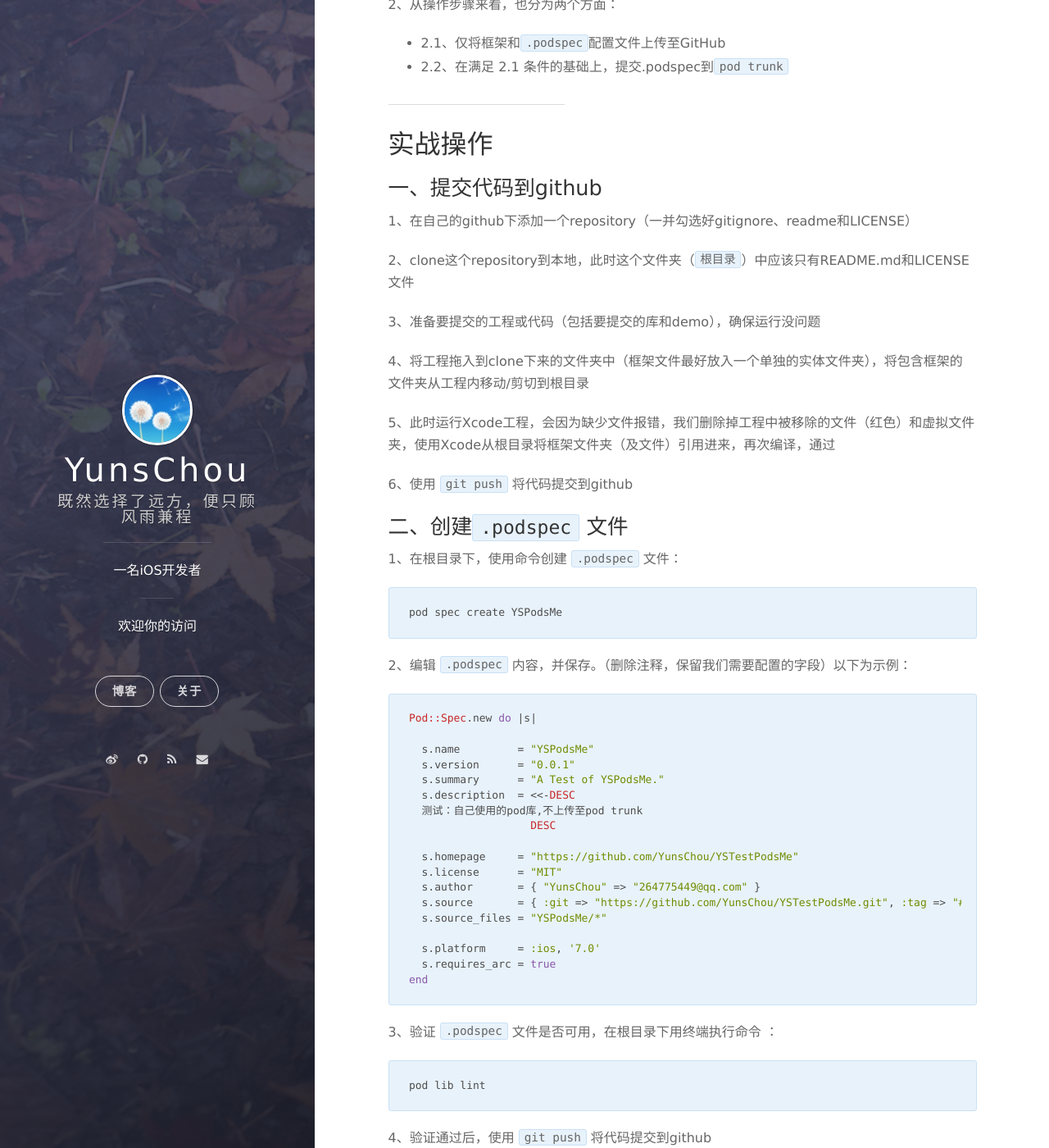
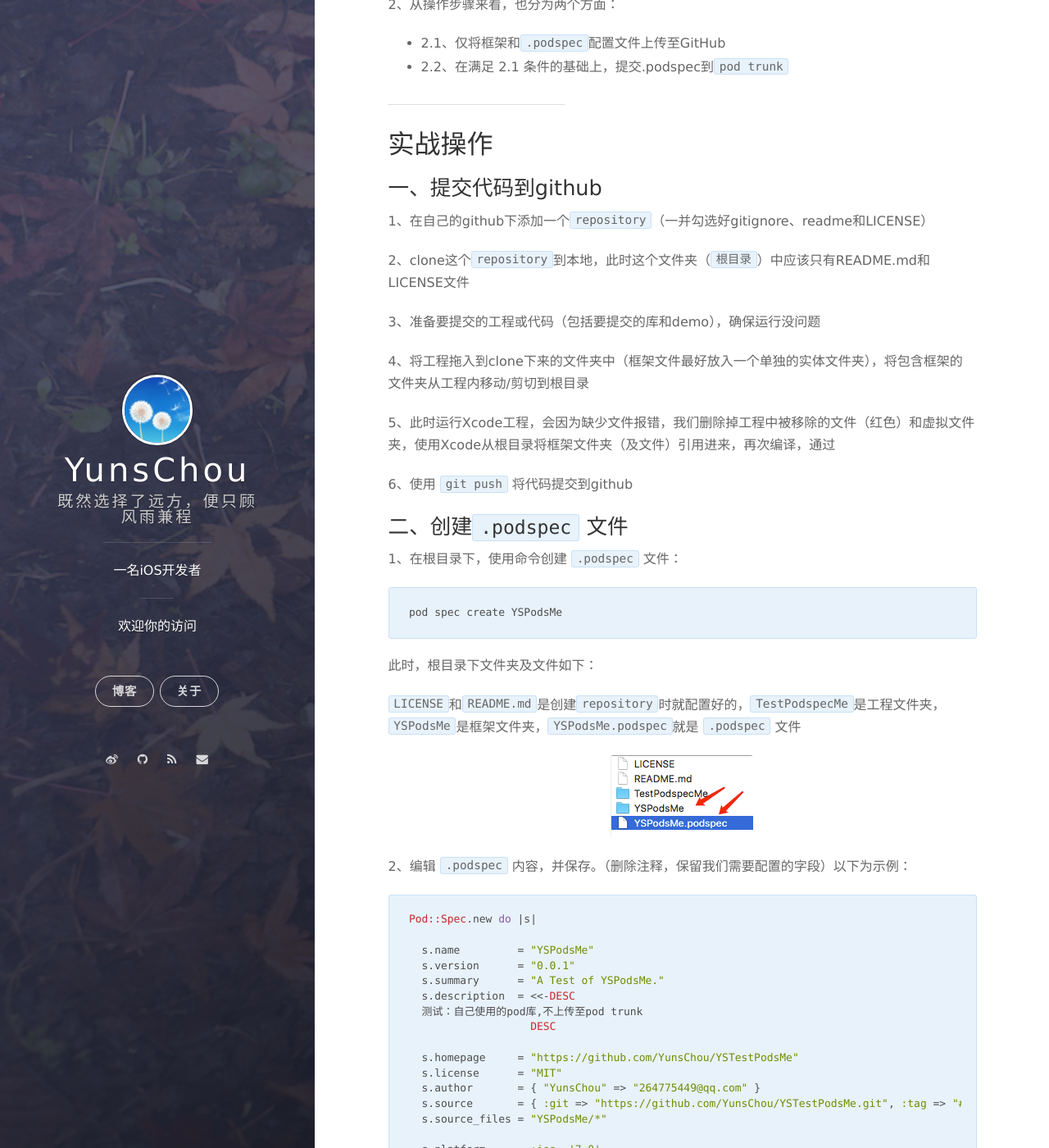
Before and after one commit to YunsChou/Yuns.github.io, a Jekyll site: the page built from _posts/2016-12-17-mediator-learn-0.md, in a window 1280 px wide and 1400 px high, scrolled down 677 px. Shown: the whole window at 82% size. Built offline with Jekyll 4.4.1, drawn with Linux system fonts in a browser that asks for light colours; nearby versions of some CDN libraries; Markdown is read by kramdown in place of the engine named in the settings; comment, search, counter and statistics services are not loaded; some of the changed lines change nothing that is shown; some of the changed text lies outside the part shown.

Commit message:
add mediator images

````diff
--- a/_posts/2016-12-17-mediator-learn-0.md
+++ b/_posts/2016-12-17-mediator-learn-0.md
@@ -33,9 +33,9 @@
 
 ### 一、提交代码到github
 
-1、在自己的github下添加一个repository（一并勾选好gitignore、readme和LICENSE）
+1、在自己的github下添加一个`repository`（一并勾选好gitignore、readme和LICENSE）
 
-2、clone这个repository到本地，此时这个文件夹（`根目录`）中应该只有README.md和LICENSE文件
+2、clone这个`repository`到本地，此时这个文件夹（`根目录`）中应该只有README.md和LICENSE文件
 
 3、准备要提交的工程或代码（包括要提交的库和demo），确保运行没问题
 
@@ -52,6 +52,12 @@
 ```
 pod spec create YSPodsMe
 ```
+
+此时，根目录下文件夹及文件如下：
+
+`LICENSE`和`README.md`是创建`repository`时就配置好的，`TestPodspecMe`是工程文件夹，`YSPodsMe`是框架文件夹，`YSPodsMe.podspec`就是 `.podspec` 文件
+
+![img](/assets/images/2016/mediator-learn-0-1.png)
 
 2、编辑 `.podspec` 内容，并保存。（删除注释，保留我们需要配置的字段）以下为示例：
 
@@ -82,20 +88,21 @@
 pod lib lint
 ```
 
-4、验证通过后，使用 `git push` 将代码提交到github
+4、验证通过后，使用 `git push` 将代码提交到github，然后在Xcode中使用`YSPodMe`：
+
+![img](/assets/images/2016/mediator-learn-0-2.png)
 
 >  小结：示例代码[YSTestPodsMe]([https://github.com/YunsChou/YSTestPodsMe](https://github.com/YunsChou/YSTestPodsMe))，`不`可以在 [https://cocoapods.org](https://cocoapods.org)中检索到，需要添加仓库引用路径。在Podfile中引用：
 >
 >  pod 'YSPodsMe', :git => 'https://github.com/YunsChou/YSTestPodsMe.git'
 >
 >  至此，如果该库只供自己或团队使用，到这里就算完成了
->
 
 ***
 
 ### 三、提交`.podspec`到`pod trunk`
 
-1、为自己的项目打tag
+1、为自己的项目打tag：
 
 ```
 git tag "v0.0.1"
@@ -114,23 +121,29 @@
 [!]You neet to register a seesion first.
 ```
 
+![img](/assets/images/2016/mediator-learn-0-3.png)
+
 3、注册 `pod trunk`  账号（如已经注册过，可跳过此环节），执行命令：
 
 ```
 pod trunk register 2647754496@qq.com "YunsChou" --verbose
 ```
 
-信息格式为：邮箱 — 用户名
+信息格式为：邮箱 + 用户名，注册成功后，可以用`pod trunk me`查看自己的信息
 
-注册成功后，可以用`pod trunk me`查看自己的信息
+![img](/assets/images/2016/mediator-learn-0-4.png)
 
-4、将通过上述`一`和`二`步骤的`.podspec`文件提交至`pod trunk`
+4、将通过上述`一`和`二`步骤的`.podspec`文件提交至`pod trunk`  ：
 
 ```
 pod trunk push YSPods.podspec
 ```
 
-5、等待一段时间（可能是几分钟或几十分钟），在 [https://cocoapods.org](https://cocoapods.org) 中检索自己的框架
+![img](/assets/images/2016/mediator-learn-0-5.png)
+
+5、等待一段时间（可能是几分钟或几十分钟），在 [https://cocoapods.org](https://cocoapods.org) 中检索自己的框架：
+
+![img](/assets/images/2016/mediator-learn-0-6.png)
 
 > 小结：示例代码[YSTestPods]([[https://github.com/YunsChou/YSTestPods](https://github.com/YunsChou/YSTestPods))，可以在 [https://cocoapods.org](https://cocoapods.org)中检索到，`不`需要添加仓库引用路径，*本质上默认路径就是cocopods的路径*。在Podfile中引用：
 >
````
Also changed, not shown: assets/images/2016/mediator-learn-0-1.png (added), assets/images/2016/mediator-learn-0-2.png (added), assets/images/2016/mediator-learn-0-3.png (added), assets/images/2016/mediator-learn-0-4.png (added), assets/images/2016/mediator-learn-0-5.png (added), assets/images/2016/mediator-learn-0-6.png (added).
